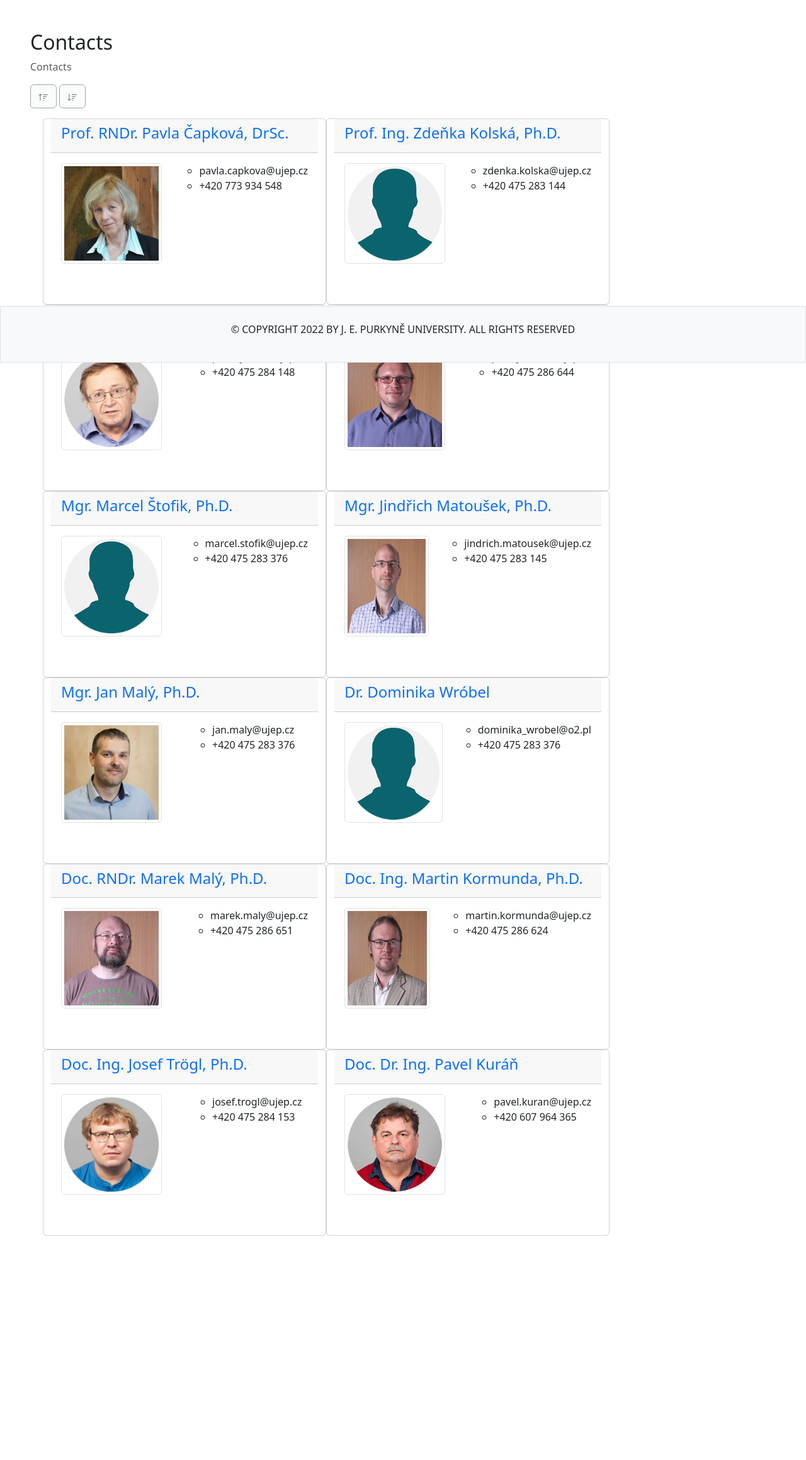
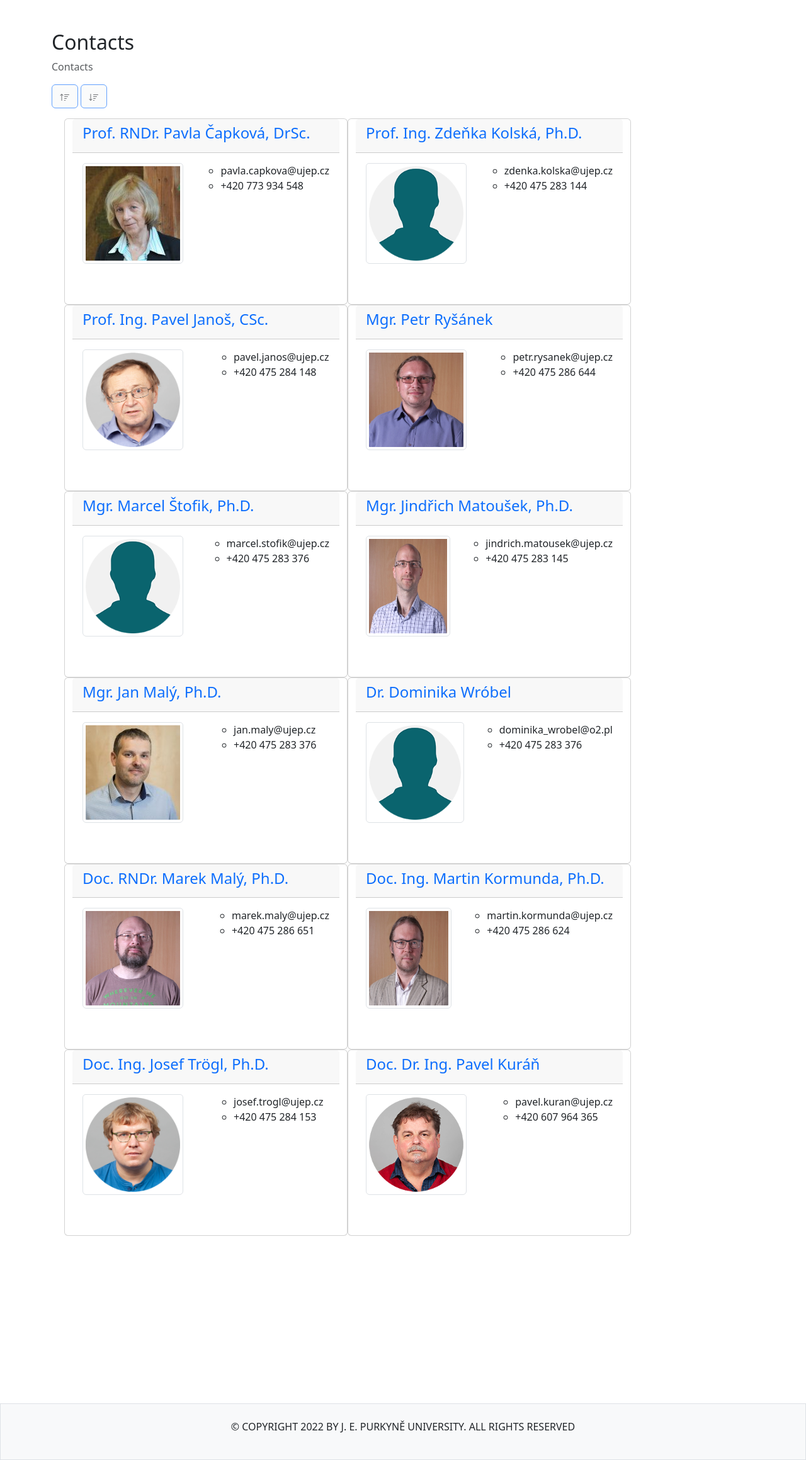
Before and after one commit to ki-ujep/facilities, a Django app: page /contacts/1 in a window 1280 px wide. Shown: the part 224-2543 px from the top of the page at 63% size. Before the commit the page ends 2187 px from the top, so only its background shows below. Run offline with Django 4.2, Linux system fonts and the light colour scheme; data comes from the database, SQL or seed files in the repository; parts of the project's set-up code (start-up, migrations or seed data) failed here and were passed over; some libraries are stand-ins or nearby versions.

Commit message:
Updated design, main block div changed

```diff
--- a/facility/client/static/css/style.css
+++ b/facility/client/static/css/style.css
@@ -1,3 +1,16 @@
+::-webkit-scrollbar {
+    width: 10px;
+}
+::-webkit-scrollbar-track{
+    background: #f1f1f1;
+}
+::-webkit-scrollbar-thumb{
+    background: #888;
+}
+::-webkit-scrollbar-thumb:hover{
+    background: #555;
+}
+
 #logo img {
     max-height: 70px;
     max-width: 350px;
@@ -20,5 +33,27 @@ main {
 }
 
 .stripedlist > li:nth-of-type(odd) {
-    background-color: #e9e9f9 ;
+    background-color: #e9e9f9;
 }
+
+html {
+    overflow-x: hidden;
+    height: 100%;
+}
+
+
+body {
+    height: 50%;
+}
+.footer {
+    position: relative;
+    margin-top: -150px; /* negative value of footer height */
+    height: 150px;
+    clear: both;
+    padding-top: 20px;
+}
+
+#main {
+  overflow:auto;
+  padding-bottom:150px; /* this needs to be bigger than footer height*/
+}
--- a/facility/client/templates/base.html
+++ b/facility/client/templates/base.html
@@ -7,21 +7,28 @@
     {% bootstrap_javascript %}
     <meta charset="UTF-8">
     <meta http-equiv="X-UA-Compatible" content="IE=edge">
-    <meta name="viewport" content="width=device-width, initial-scale=1.0">
+    <meta name="viewport" content="width=device-width, initial-scale=1.0, shrink-to-fit=no">
     <title>{% block title %}{% endblock %}</title>
     <link rel="stylesheet" href="{% static 'css/style.css' %}">
-    <link rel="icon" type="image/png" sizes="192x192" href="https://www.ujep.cz/wp-content/themes/ujep/img-ujep/android-icon-192x192.png" />
-    <link rel="icon" type="image/png" sizes="96x96" href="https://www.ujep.cz/wp-content/themes/ujep/img-ujep/favicon-96x96.png" />
-    <link rel="icon" type="image/png" sizes="270x270" href="https://www.ujep.cz/wp-content/themes/ujep/img-ujep/favicon-270x270.png" />
-    <link rel="icon" type="image/png" sizes="32x32" href="https://www.ujep.cz/wp-content/themes/ujep/img-ujep/favicon-32x32.png" />
-    <link rel="icon" type="image/png" sizes="16x16" href="https://www.ujep.cz/wp-content/themes/ujep/img-ujep/favicon-16x16.png" />
+    <link rel="icon" type="image/png" sizes="192x192"
+          href="https://www.ujep.cz/wp-content/themes/ujep/img-ujep/android-icon-192x192.png"/>
+    <link rel="icon" type="image/png" sizes="96x96"
+          href="https://www.ujep.cz/wp-content/themes/ujep/img-ujep/favicon-96x96.png"/>
+    <link rel="icon" type="image/png" sizes="270x270"
+          href="https://www.ujep.cz/wp-content/themes/ujep/img-ujep/favicon-270x270.png"/>
+    <link rel="icon" type="image/png" sizes="32x32"
+          href="https://www.ujep.cz/wp-content/themes/ujep/img-ujep/favicon-32x32.png"/>
+    <link rel="icon" type="image/png" sizes="16x16"
+          href="https://www.ujep.cz/wp-content/themes/ujep/img-ujep/favicon-16x16.png"/>
 </head>
 <body>
-    {% include "partials/header.html" %}
-    {% include "partials/nav.html" %}
-    <main class="mt-5 ms-5 me-5">
+{% include "partials/header.html" %}
+{% include "partials/nav.html" %}
+<main class="wrap" style="min-height: 100%">
+    <div id="main" class="container clear-top mt-5" style="overflow: auto;padding-bottom: 150px">
         {% block main %}{% endblock %}
-    </main>
-    {% include "partials/footer.html" %}
+    </div>
+</main>
+{% include "partials/footer.html" %}
 </body>
 </html>
--- a/facility/client/templates/contacts.html
+++ b/facility/client/templates/contacts.html
@@ -17,9 +17,9 @@ Contacts
     <li class="d-inline">
         <a class="text-decoration-none" href="{% url 'contacts' order='asc' %}">
             {% if order == "desc" %}
-            <button type="button" class="btn btn-secondary bg-light text-dark border-primary border-1">
+            <button type="button" class="btn btn-secondary bg-light text-dark">
             {% else %}
-            <button type="button" class="btn btn-secondary bg-light text-dark disabled" disabled>
+            <button type="button" class="btn btn-secondary bg-light text-dark border-primary border-1 disabled" disabled>
             {% endif %}
                 <svg xmlns="http://www.w3.org/2000/svg" width="16" height="16" fill="currentColor" class="bi bi-sort-up" viewBox="0 0 16 16">
                     <path d="M3.5 12.5a.5.5 0 0 1-1 0V3.707L1.354 4.854a.5.5 0 1 1-.708-.708l2-1.999.007-.007a.498.498 0 0 1 .7.006l2 2a.5.5 0 1 1-.707.708L3.5 3.707V12.5zm3.5-9a.5.5 0 0 1 .5-.5h7a.5.5 0 0 1 0 1h-7a.5.5 0 0 1-.5-.5zM7.5 6a.5.5 0 0 0 0 1h5a.5.5 0 0 0 0-1h-5zm0 3a.5.5 0 0 0 0 1h3a.5.5 0 0 0 0-1h-3zm0 3a.5.5 0 0 0 0 1h1a.5.5 0 0 0 0-1h-1z"/>
@@ -30,9 +30,9 @@ Contacts
     <li class="d-inline">
         <a class="text-decoration-none" href="{% url 'contacts' order='desc' %}">
             {% if order == "asc" %}
-            <button type="button" class="btn btn-secondary bg-light text-dark border-primary border-1">
+            <button type="button" class="btn btn-secondary bg-light text-dark ">
             {% else %}
-            <button type="button" class="btn btn-secondary bg-light text-dark disabled" disabled>
+            <button type="button" class="btn btn-secondary bg-light text-dark disabled border-primary border-1" disabled>
             {% endif %}
                 <svg xmlns="http://www.w3.org/2000/svg" width="16" height="16" fill="currentColor" class="bi bi-sort-down" viewBox="0 0 16 16">
                     <path d="M3.5 2.5a.5.5 0 0 0-1 0v8.793l-1.146-1.147a.5.5 0 0 0-.708.708l2 1.999.007.007a.497.497 0 0 0 .7-.006l2-2a.5.5 0 0 0-.707-.708L3.5 11.293V2.5zm3.5 1a.5.5 0 0 1 .5-.5h7a.5.5 0 0 1 0 1h-7a.5.5 0 0 1-.5-.5zM7.5 6a.5.5 0 0 0 0 1h5a.5.5 0 0 0 0-1h-5zm0 3a.5.5 0 0 0 0 1h3a.5.5 0 0 0 0-1h-3zm0 3a.5.5 0 0 0 0 1h1a.5.5 0 0 0 0-1h-1z"/>
--- a/facility/client/templates/device.html
+++ b/facility/client/templates/device.html
@@ -26,7 +26,7 @@
 <div class="card mt-5 container" style="max-width: 800px;">
     <div class="card-header">
 
-        <h3 class="card-title text-center ">{{ device.name }}</h5>
+        <h3 class="card-title text-center ">{{ device.name }}</h3>
 
         <form action="{% url 'search_result' %}" method="get" class="d-inline">
             <button class="btn btn-primary badge bg-success rounded-pill" type="submit" name="query" value="{{device.faculty.name}}">{{device.faculty.name}}</button>
--- a/facility/client/templates/home.html
+++ b/facility/client/templates/home.html
@@ -1,7 +1,5 @@
 {% extends "base.html" %}
-
 {% load static %}
-
 {% block title %}
 Facility
 {% endblock %}
--- a/facility/client/templates/partials/footer.html
+++ b/facility/client/templates/partials/footer.html
@@ -1,3 +1,3 @@
-<footer class="mt-5 p-4 bg-light text-center text-uppercase fixed-bottom border">
+<footer class="mt-5 p-4 bg-light text-center text-uppercase border">
     <p>&copy; Copyright 2022 by J. E. Purkyně University. All rights reserved</p>
 </footer>
```
